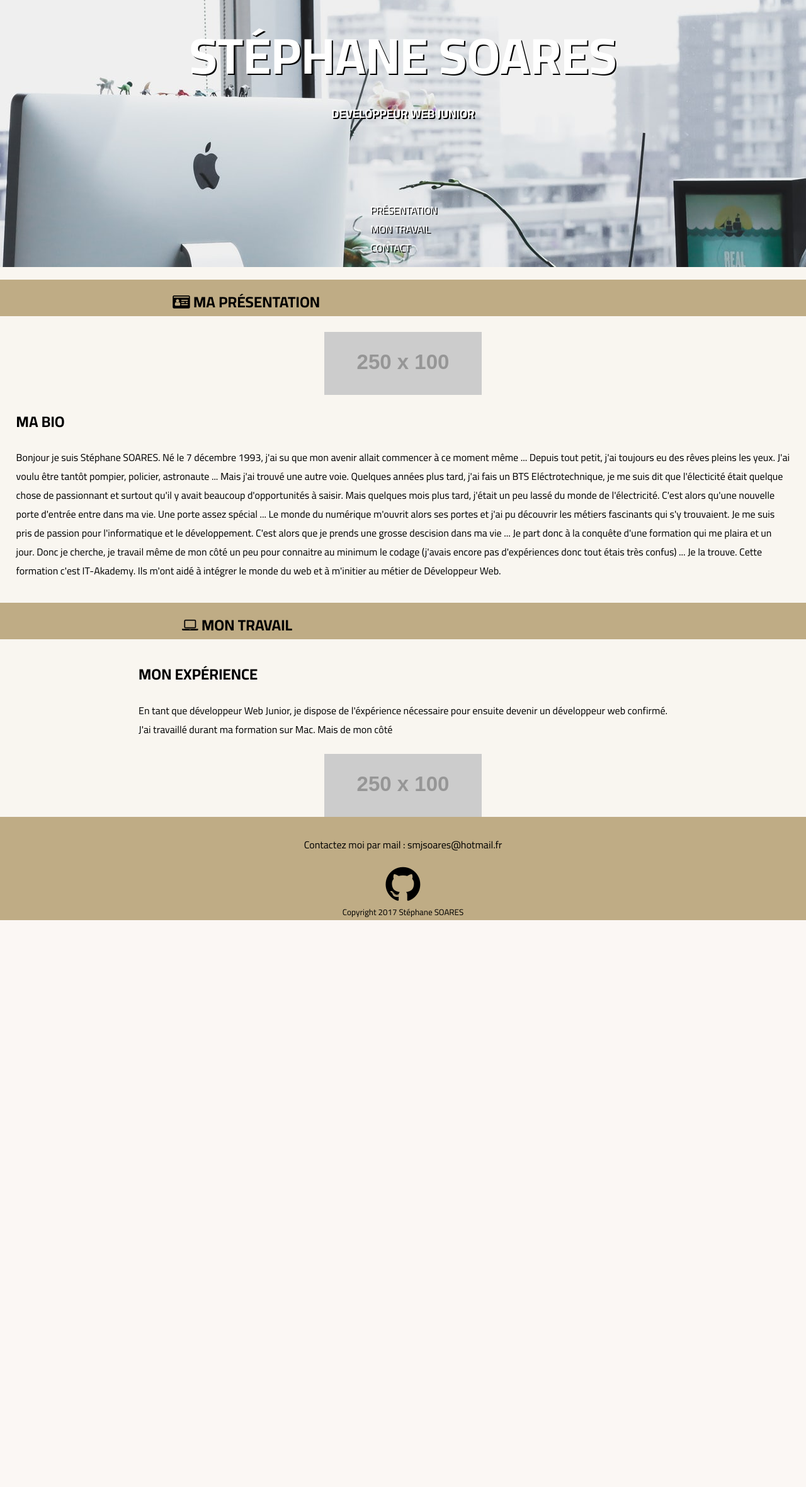
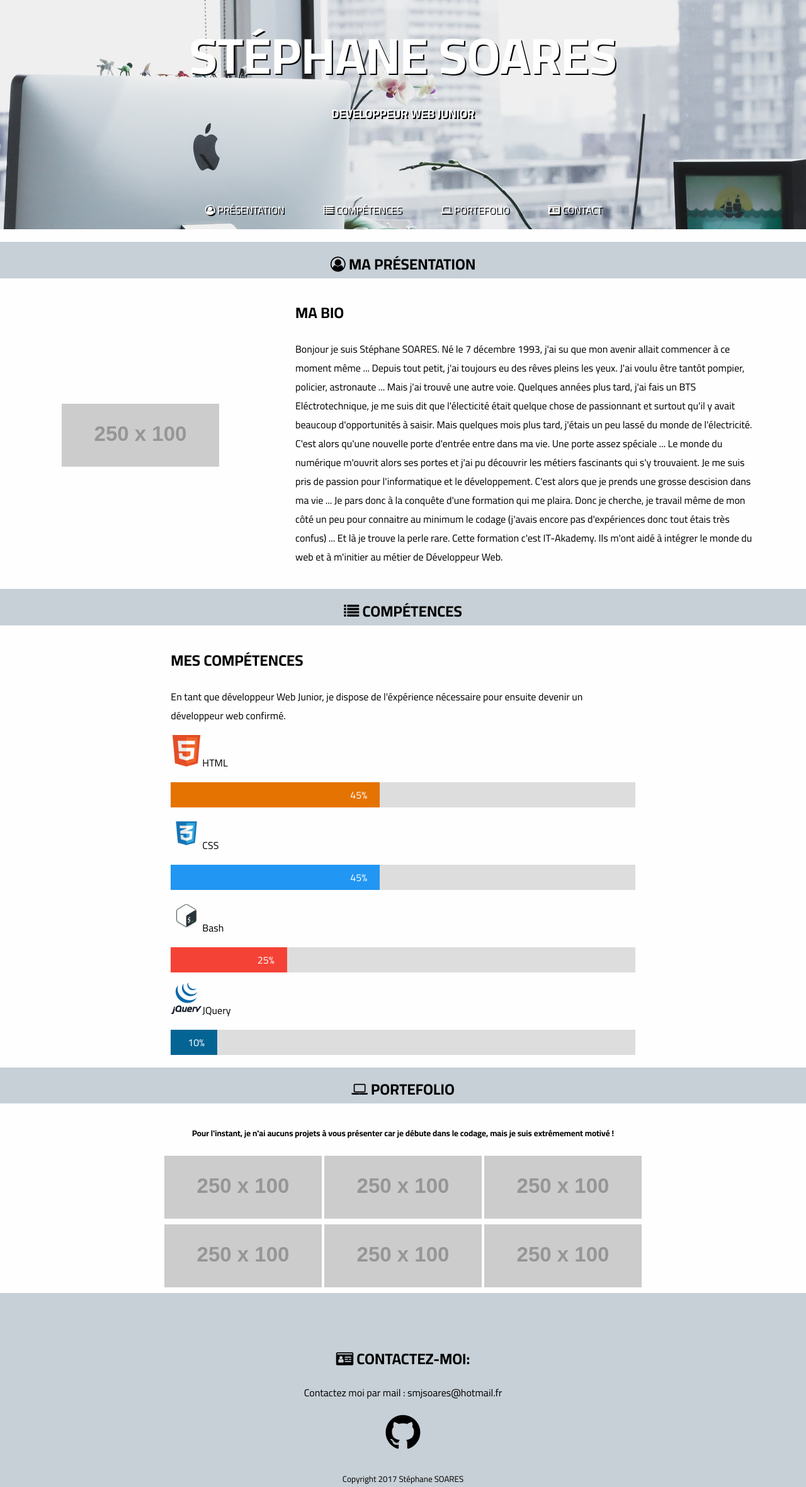
Before and after one commit to StephSoares/PortFolioV1, a PHP site: page / in a window 1280 px wide. Shown: the whole page at 63% size. Before the commit the page ends 1461 px from the top, so only its background shows below. Run offline with PHP 8.4, Linux system fonts and the light colour scheme; grey boxes labelled with a size stand in for pictures from a placeholder-image service; some libraries are stand-ins or nearby versions.

Commit message:
portefolio V1.1

```diff
--- a/index.html
+++ b/index.html
@@ -12,17 +12,19 @@
       <h1>Stéphane Soares</h1>
       <h3>Developpeur Web Junior</h3>
       <ul class="list-no-style flex-contain">
-       <li><a href="#">Présentation</a></li>
-       <li><a href="#">Mon travail</a></li>
-       <li><a href="#">Contact</a></li>
+        <li><a href="#presentation"><i class="fa fa-user-circle-o fa-1x" aria-hidden="true"></i> Présentation</a></li>
+        <li><a href="#competences"><i class="fa fa-list" aria-hidden="true"></i> Compétences</a></li>
+        <li><a href="#portefolio"><i class="fa fa-laptop" aria-hidden="true"></i> PorteFolio</a></li>
+        <li><a href="#contact"><i class="fa fa-id-card" aria-hidden="true"></i> Contact</a></li>
       </ul>
     </header>
     <main>
-     <section class="half-size flex-wrap min-size-small flex-container present">
-       <h2><i class="fa fa-id-card fa-1x" aria-hidden="true"></i> Ma présentation<h2>
+      <div id="presentation">
+        <section class="flex-wrap min-size-small flex-container present">
+          <h2><i class="fa fa-user-circle-o fa-1x" aria-hidden="true"></i> Ma présentation<h2>
           </section>
-     <section class="half-size flex-wrap min-size-small flex-container">
-       <div class="half-size min-size-small flex-container">
+          <section class="flex-wrap min-size-small flex-container">
+            <div class="min-size-small flex-container">
               <img src="http://fakeimg.pl/250x100/">
             </div>
             <div class="half-size min-size-small">
@@ -30,40 +32,73 @@
               <p>Bonjour je suis Stéphane SOARES. Né le 7 décembre 1993, j'ai su que mon avenir allait commencer à ce moment même ...
                 Depuis tout petit, j'ai toujours eu des rêves pleins les yeux. J'ai voulu être tantôt pompier, policier, astronaute ... Mais j'ai trouvé une autre voie.
                 Quelques années plus tard, j'ai fais un BTS Eléctrotechnique, je me suis dit que l'électicité était quelque chose de passionnant et surtout qu'il y avait beaucoup d'opportunités à saisir.
-         Mais quelques mois plus tard, j'était un peu lassé du monde de l'électricité.
-         C'est alors qu'une nouvelle porte d'entrée entre dans ma vie. Une porte assez spécial ...
+                Mais quelques mois plus tard, j'étais un peu lassé du monde de l'électricité.
+                C'est alors qu'une nouvelle porte d'entrée entre dans ma vie. Une porte assez spéciale ...
                 Le monde du numérique m'ouvrit alors ses portes et j'ai pu découvrir les métiers fascinants qui s'y trouvaient.
                 Je me suis pris de passion pour l'informatique et le développement. C'est alors que je prends une grosse descision dans ma vie ...
-         Je part donc à la conquête d'une formation qui me plaira et un jour. Donc je cherche, je travail même de mon côté un peu pour connaitre au minimum le codage (j'avais encore pas d'expériences donc tout étais très confus)  ... Je la trouve.
+                Je pars donc à la conquête d'une formation qui me plaira. Donc je cherche, je travail même de mon côté un peu pour connaitre au minimum le codage (j'avais encore pas d'expériences donc tout étais très confus)  ... Et là je trouve la perle rare.
                 Cette formation c'est IT-Akademy. Ils m'ont aidé à intégrer le monde du web et à m'initier au métier de Développeur Web.
               </p>
             </div>
           </section>
-     <section class="half-size flex-wrap min-size-small flex-container present">
-       <h2><i class="fa fa-laptop" aria-hidden="true"></i> Mon Travail<h2>
+        </div>
+        <div id="competences">
+          <section class="flex-wrap min-size-small flex-container present">
+            <h2><i class="fa fa-list" aria-hidden="true"></i> Compétences<h2>
             </section>
+            <section class="flex-wrap min-size-small flex-container">
+              <div class="half-size min-size-small">
+                <h2>Mes Compétences</h2>
+                <p>En tant que développeur Web Junior, je dispose de l'éxpérience nécessaire pour ensuite devenir un développeur web confirmé.<br>
+                </p>
+                <p><img src="./image/HTML5_Badge_512.png" class="compt-logo">HTML</p>
+                <div class="container">
+                  <div class="skills html">45%</div>
+                </div>
 
-
-
-
-
-
-    <section class="half-size flex-wrap min-size-small flex-container">
-      <div class="half-size min-size-small">
-      <h2>Mon Expérience</h2>
-      <p>En tant que développeur Web Junior, je dispose de l'éxpérience nécessaire pour ensuite devenir un développeur web confirmé.<br>
-       J'ai travaillé durant ma formation sur Mac.
-       Mais de mon côté
-
-      </p>
-      <div class="half-size min-size-small flex-container">
+                <p><img src="./image/5351_-_CSS3-512.png" class="compt-logo">CSS</p>
+                <div class="container">
+                  <div class="skills css">45%</div>
+                </div>
+                <p><img src="./image/Bash-new.sh-600x600.png" class="compt-logo">Bash</p>
+                <div class="container">
+                  <div class="skills bash">25%</div>
+                </div>
+                <p><img src="./image/jquery.gif" class="compt-logo">JQuery</p>
+                <div class="container">
+                  <div class="skills jquery">10%</div>
+                </div>
+              </div>
+            </section>
+          </div>
+          <div id="portefolio">
+            <section class="flex-wrap min-size-small flex-container present">
+              <h2><i class="fa fa-laptop" aria-hidden="true"></i> Portefolio<h2>
+              </section>
+              <section class="flex-wrap min-size-small flex-container tableau">
+                <h5>Pour l'instant, je n'ai aucuns projets à vous présenter car je débute dans le codage, mais je suis extrêmement motivé !</h5>
+                <div>
+                    <img src="http://fakeimg.pl/250x100/">
+                    <img src="http://fakeimg.pl/250x100/">
+                    <img src="http://fakeimg.pl/250x100/">
+                </div>
+                <div>
+                    <img src="http://fakeimg.pl/250x100/">
+                    <img src="http://fakeimg.pl/250x100/">
                     <img src="http://fakeimg.pl/250x100/">
                 </div>
                 </section>
+
+              </div>
+
             </main>
-   <footer class="flex-container">
-     <p>Contactez moi par mail : smjsoares@hotmail.fr</p>
+            <footer id="contact" class="flex-container flex-container-column">
+              <section class="flex-wrap min-size-small flex-container present">
+                <h2><i class="fa fa-id-card" aria-hidden="true"></i> Contactez-Moi: <h2>
+                </section>
+                <p>Contactez moi par mail : <a href="mailto:smjsoares@hotmail.fr">smjsoares@hotmail.fr</a></p>
                 <a href="https://github.com/StephSoares"><i class="fa fa-github fa-4x" aria-hidden="true"></i></a>
+                <br>
                 <small>Copyright 2017 Stéphane SOARES</small>
               </footer>
             </body>
--- a/style.css
+++ b/style.css
@@ -1,7 +1,7 @@
 body {
   margin: 0;
   font-family: 'Cairo', sans-serif;
-  background-color:  rgba(244, 239, 227, .5);
+  background-color:  #FEFEFE;
 }
 header {
   background: url(./image/ordi3.jpeg) no-repeat center;
@@ -10,7 +10,7 @@ header {
 
 }
 footer {
-  background-color: #BFAC85;
+  background-color: #C7D0D7;
   flex-direction: column;
 }
 footer a {
@@ -18,8 +18,12 @@ footer a {
   text-decoration: none;
   color: black;
 }
+#contact{
+  padding-top: 50px;
+}
 .flex-container {
   display:flex;
+  flex-direction: row;
   align-items: center;
   justify-content: space-around;
 }
@@ -62,15 +66,24 @@ header h3 {
 section h2 {
   text-transform: uppercase;
 }
+
 .present {
-  background-color: #BFAC85;
-  text-align: left;
+  background-color: #C7D0D7;
   margin-top: 20px;
+  justify-content: center;
+  display: flex;
+  flex-direction: column;
+}
+.tableau{
+  justify-content: center;
+  display: flex;
+  flex-direction: column;
 }
 .present h2 {
     margin:0;
 }
-
+.half-size{
+  width: 60%;
 }
 .flex-contain{
   display:flex;
@@ -81,15 +94,36 @@ section h2 {
   text-decoration: none;
 }
 
-.min-size-small{
-  min-width: 300px;
-}
 .flex-wrap{
   flex-wrap: wrap;
 }
 .section-container{
   padding-left: 10%;
   padding-right: 10%;
+}
+
+* {box-sizing:border-box}
+
+.container {
+    width: 100%;
+    background-color: #ddd;
+}
+
+.skills {
+    text-align: right;
+    padding-right: 20px;
+    line-height: 40px;
+    color: white;
+}
+
+.html {width: 45%; background-color: #E47302;}
+.css {width: 45%; background-color: #2196F3;}
+.bash {width: 25%; background-color: #f44336;}
+.jquery {width: 10%; background-color: #046493;}
+
+.compt-logo {
+  width: 50px;
+  height: 50px;
 }
 @media screen and (max-width:800px){
   .flex-container{
```
Also changed, not shown: image/Bash-new.sh-600x600.png (added). Lines whose indentation alone changed are shown as unchanged.
